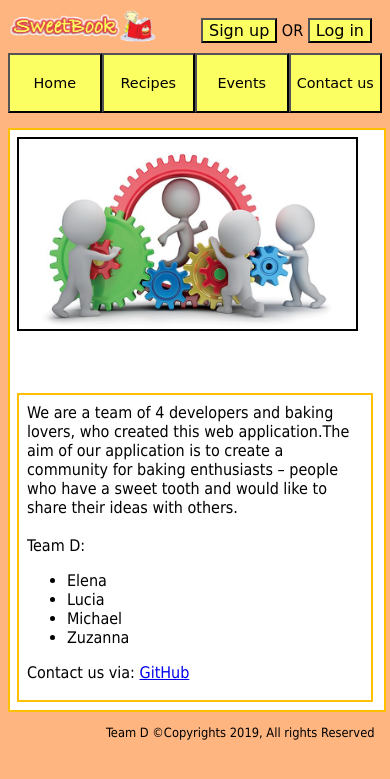
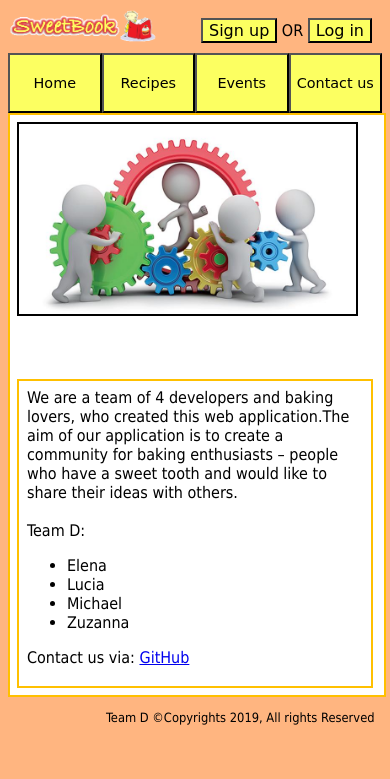
Before and after one commit to princesszet/sweetbook_project, a Django app: page /sweetbook/contactus/ in a window 390 px wide. Shown: the top 779 px of the page. Run offline with Django 3.2, Linux system fonts and the light colour scheme; some libraries are stand-ins or nearby versions.

Commit message:
Responsive css

```diff
--- a/sweetbook_project/static/css/contactus.css
+++ b/sweetbook_project/static/css/contactus.css
@@ -1,5 +1,5 @@
 #main-box{
-	margin-top: 4%;
+	clear: both;
 	height: 450px;
 }
 
@@ -44,7 +44,6 @@
 @media screen and (max-width: 750px){
 	#main-box{
 		height: 720px;
-		margin-top: 12%;
 	}
 
 	#main-box div{
@@ -61,14 +60,12 @@
 @media screen and (max-width: 680px){
 	#main-box{
 		height: 650px;
-		margin-top: 15%;
 	}
 }
 
 @media screen and (max-width: 600px){
 	#main-box{
 		height: 620px;
-		margin-top: 17%;
 	}
 
 	#main-box div{
@@ -79,7 +76,6 @@
 @media screen and (max-width: 550px){
 	#main-box{
 		height: 580px;
-		margin-top: 20%;
 	}
 }
 
```
